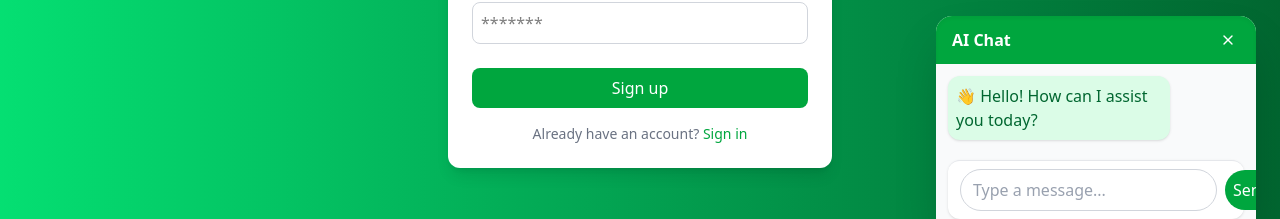
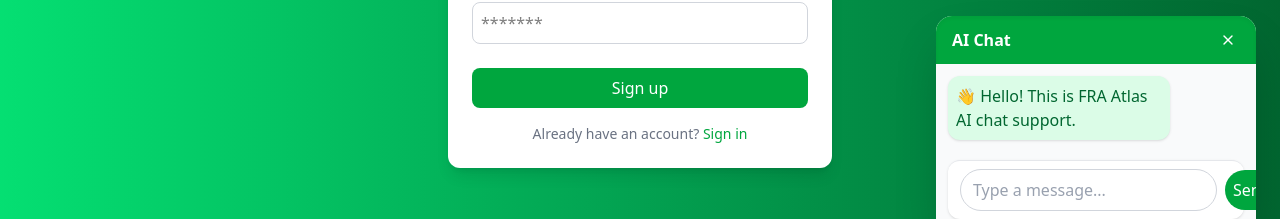
Before and after one commit to Anmol26Tomar/SIH, a React (Vite) app: page /signup in a window 1280 px wide. Both pictures are taken after a click on the button 1234 px from the left and 754 px from the top of the page. Shown: the part 489-708 px from the top of the page. Built offline with nearby package versions, Linux system fonts and the light colour scheme.

Commit message:
Fixed chat message

```diff
--- a/src/components/Chatbot.tsx
+++ b/src/components/Chatbot.tsx
@@ -73,7 +73,11 @@ const Chatbot = () => {
       <div
         className={`fixed bottom-20 right-6 w-80 max-h-[75vh] flex flex-col bg-white rounded-2xl shadow-2xl z-[999]
         transform transition-all duration-300 ease-in-out
-        ${showChatbot ? "translate-y-0 opacity-100" : "translate-y-24 opacity-0 pointer-events-none"}`}
+        ${
+          showChatbot
+            ? "translate-y-0 opacity-100"
+            : "translate-y-24 opacity-0 pointer-events-none"
+        }`}
       >
         {/* Header */}
         <div className="flex justify-between items-center px-4 py-3 bg-green-600 rounded-t-2xl text-white shadow-inner">
@@ -94,7 +98,7 @@ const Chatbot = () => {
           {/* Initial Greeting */}
           <div className="flex items-start">
             <div className="bg-green-100 text-green-800 p-2 rounded-xl shadow-sm max-w-[75%]">
-              👋 Hello! How can I assist you today?
+              👋 Hello! This is FRA Atlas AI chat support.
             </div>
           </div>
 
```
